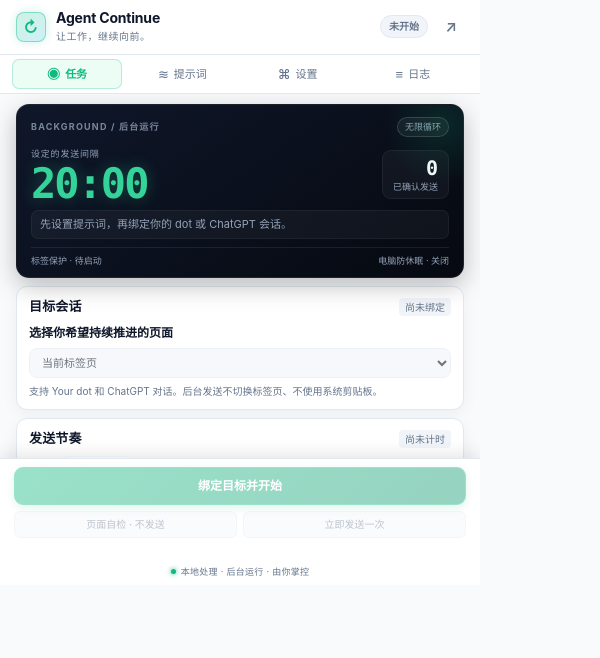
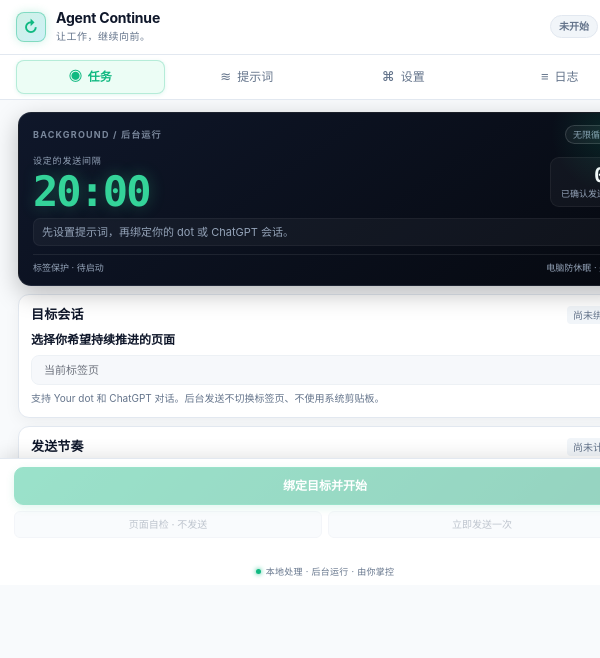
Before and after one commit to 1235357/agent-continue, a browser extension: page popup.html in a window 400 px wide. Shown: the top 658 px of the page, 600 px wide, since content can reach past the window. Drawn offline with Linux system fonts and the light colour scheme.

Commit message:
feat(ui): expand popup width to 650px, add 10m/15m presets, pulse status, and 1-4 tab keyboard shortcuts

```diff
--- a/popup.css
+++ b/popup.css
@@ -75,15 +75,15 @@
 * { box-sizing: border-box; }
 html {
   background: var(--bg);
-  width: 480px;
+  width: 650px;
   height: 585px;
   overflow: hidden;
   color-scheme: light dark;
 }
 body {
   margin: 0;
-  width: 480px;
-  min-width: 480px;
+  width: 650px;
+  min-width: 650px;
   height: 585px;
   min-height: 585px;
   max-height: 585px;
@@ -177,11 +177,17 @@
   font-weight: 600;
   transition: all 0.2s ease;
 }
+@keyframes pulse-ring {
+  0% { box-shadow: 0 0 0 0 rgba(16, 185, 129, 0.4); }
+  70% { box-shadow: 0 0 0 5px rgba(16, 185, 129, 0); }
+  100% { box-shadow: 0 0 0 0 rgba(16, 185, 129, 0); }
+}
 .badge.on {
   color: var(--green);
   background: var(--soft);
   border-color: rgba(16, 185, 129, 0.3);
   box-shadow: 0 0 8px rgba(16, 185, 129, 0.2);
+  animation: pulse-ring 2.5s infinite;
 }
 .badge.attention {
   color: var(--orange);
@@ -207,18 +213,18 @@
 .navigation {
   display: grid;
   grid-template-columns: repeat(4, 1fr);
-  padding: 4px 12px;
+  padding: 5px 16px;
   border-bottom: 1px solid var(--line);
   background: var(--surface);
   flex: none;
-  gap: 5px;
+  gap: 8px;
 }
 .navigation > button {
   border: 0;
-  border-radius: 7px;
+  border-radius: 8px;
   background: transparent;
-  padding: 6px 4px;
-  font-size: 11px;
+  padding: 7px 10px;
+  font-size: 12px;
   font-weight: 500;
   color: var(--muted);
   transition: all 0.15s ease;
@@ -226,7 +232,7 @@
   align-items: center;
   justify-content: center;
   white-space: nowrap;
-  gap: 5px;
+  gap: 6px;
   cursor: pointer;
 }
 .navigation > button span { margin-right: 0; font-size: 13px; flex-shrink: 0; line-height: 1; }
@@ -236,6 +242,7 @@
   color: var(--green);
   font-weight: 700;
   border: 1px solid rgba(16, 185, 129, 0.25);
+  box-shadow: 0 1px 4px rgba(16, 185, 129, 0.12);
 }
 .nav-note { display: none; }
 
@@ -243,7 +250,7 @@
   min-height: 0;
   overflow-y: auto;
   overflow-x: hidden;
-  padding: 10px 16px 12px;
+  padding: 12px 18px 14px;
   flex: 1;
   scrollbar-width: thin;
   scrollbar-color: var(--scrollbar-thumb) transparent;
@@ -358,9 +365,24 @@
 .interval-line { display: flex; align-items: center; gap: 8px; font-size: 12px; }
 .interval-line label { margin: 0; font-size: 12px; }
 .interval-line input { width: 76px; font-family: Consolas, monospace; font-size: 18px; font-weight: 700; padding: 3px 6px; text-align: center; color: var(--green); }
-.preset-row { display: flex; gap: 5px; margin-top: 7px; }
-.preset-row button { font-size: 10px; padding: 4px 0; flex: 1; background: var(--input); border: 1px solid var(--line); border-radius: 6px; }
-.preset-row button.selected { color: var(--green); background: var(--soft); border-color: var(--green); font-weight: 600; }
+.preset-row { display: flex; gap: 6px; margin-top: 7px; }
+.preset-row button {
+  font-size: 11px;
+  padding: 5px 0;
+  flex: 1;
+  background: var(--input);
+  border: 1px solid var(--line);
+  border-radius: 6px;
+  transition: all 0.15s ease;
+}
+.preset-row button:hover:enabled { background: var(--soft); border-color: var(--green); color: var(--green); }
+.preset-row button.selected {
+  color: #ffffff;
+  background: linear-gradient(135deg, #10b981 0%, #059669 100%);
+  border-color: #10b981;
+  font-weight: 600;
+  box-shadow: 0 2px 6px rgba(16, 185, 129, 0.25);
+}
 .field-row { display: grid; grid-template-columns: 1fr 1fr; gap: 8px; margin: 9px 0 6px; }
 .field-row select { font-size: 11px; padding: 6px 6px; }
 .check-line { display: flex; align-items: flex-start; gap: 7px; line-height: 1.6; font-weight: 500; margin-top: 8px; margin-bottom: 0; font-size: 11px; }
--- a/popup.html
+++ b/popup.html
@@ -40,7 +40,7 @@
         <section class="card schedule-card">
           <div class="section-heading"><h2>发送节奏</h2><span id="nextAt" class="quiet-tag">尚未计时</span></div>
           <div class="interval-line"><label for="interval">每隔</label><input id="interval" type="number" min="1" max="10080" step="1" value="20"><span>分钟</span></div>
-          <div class="preset-row" aria-label="常用间隔"><button data-interval="5">5 分钟</button><button data-interval="20" class="selected">20 分钟</button><button data-interval="30">30 分钟</button><button data-interval="60">1 小时</button></div>
+          <div class="preset-row" aria-label="常用间隔"><button data-interval="5">5 分钟</button><button data-interval="10">10 分钟</button><button data-interval="15">15 分钟</button><button data-interval="20" class="selected">20 分钟</button><button data-interval="30">30 分钟</button><button data-interval="60">1 小时</button></div>
           <div class="field-row"><div><label for="mode">提示词模式</label><select id="mode"><option value="repeat">同一条 · 持续重复</option><option value="queue-loop">多条队列 · 循环</option><option value="queue-once">多条队列 · 执行一遍</option></select></div><div><label for="scheduleMode">间隔从何时计算</label><select id="scheduleMode"><option value="interval">成功发送之后</option><option value="after-reply">等待回复结束后计时</option></select></div></div>
           <label class="check-line"><input id="startImmediately" type="checkbox"><span>启动后立即发送第一条</span></label>
           <div class="prompt-summary"><span id="promptSummary">提示词尚未准备好</span><button id="goPrompt" class="text-button">设置提示词 →</button></div>
--- a/popup.js
+++ b/popup.js
@@ -417,6 +417,15 @@
     event.preventDefault(); showPanel(names[index], true);
   });
 }
+window.addEventListener('keydown', event => {
+  if (['INPUT', 'TEXTAREA', 'SELECT'].includes(event.target?.tagName)) return;
+  if (event.ctrlKey || event.metaKey || event.altKey) return;
+  const panelMap = { '1': 'task', '2': 'prompt', '3': 'settings', '4': 'logs' };
+  if (panelMap[event.key]) {
+    event.preventDefault();
+    showPanel(panelMap[event.key], true);
+  }
+});
 $('goPrompt').addEventListener('click', () => showPanel('prompt'));
 $('targetSelect').addEventListener('change', () => { selectedTabId = Number($('targetSelect').value) || null; });
 $('start').addEventListener('click', async () => {
```
Also changed, not shown: tests/ui-v2-tests.mjs (+2 -2 lines).
